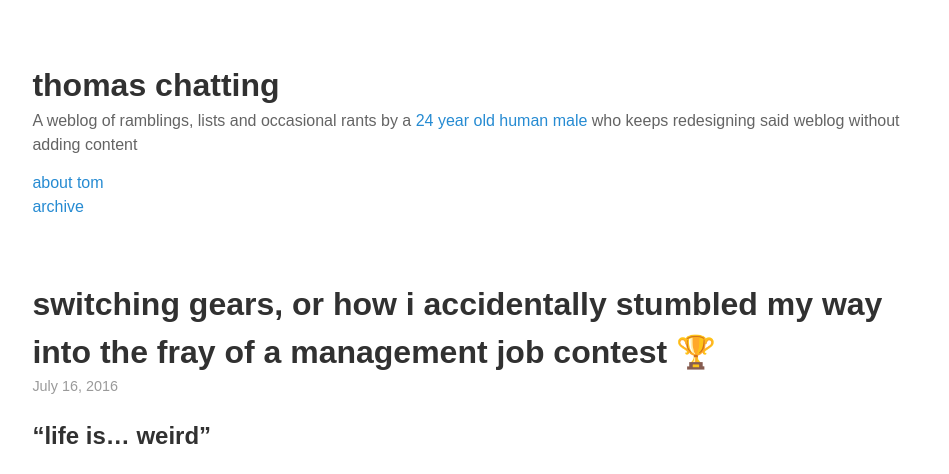
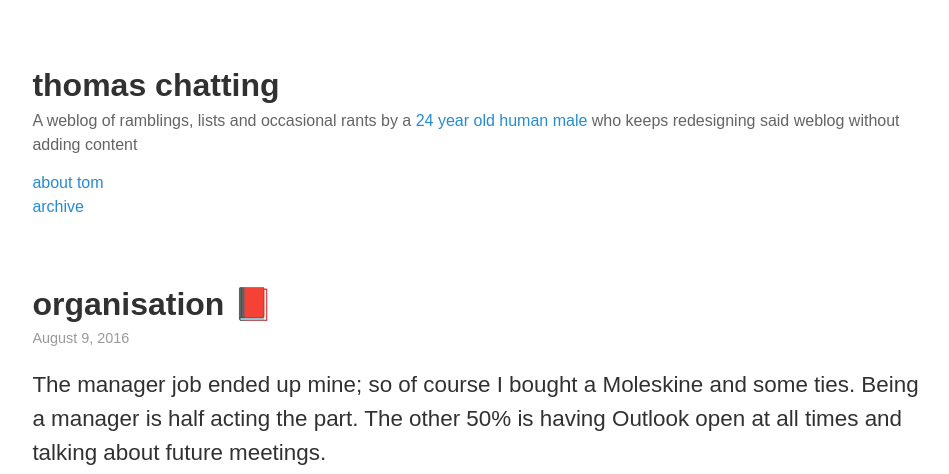
Before and after one commit to tomchatting/tomchatting.github.io, a Jekyll site: the page built from index.html, in a window 1280 px wide. Shown: the top 474 px of the page, without its empty margins (90-1039 px from the left). Built offline with Jekyll 4.4.1, drawn with Linux system fonts in a browser that asks for light colours; the list of posts is cut into pages by our own code; some of the changed text lies outside the part shown; grey boxes are pictures that could not be loaded.

Commit message:
Unfinished article

```diff
--- /dev/null
+++ b/_posts/2016-08-09-organisation.markdown
@@ -0,0 +1,18 @@
+---
+layout: post
+title: "organisation 📕"
+headline: "The manager job ended up mine; so of course I bought a Moleskine and some ties. Being a manager is half acting the part. The other 50% is having Outlook open at all times and talking about future meetings."
+category: ramble
+---
+
+<iframe width="740" height="416" src="//www.youtube.com/embed/PT2_F-1esPk" frameborder="0" allowfullscreen="0"> </iframe>
+
+So yeah, I got the job.
+
+## deep end 🌊
+
+After a full week managing I think I can safely say I will never think I know everything in a job role ever again. All internal (*and external*) panicking aside, I bought myself a Moleskine diary and a journal, in a thinly veiled attempt to look organised.
+
+## day planning
+
+I take around twenty minutes per day laying out how I would like my day to go. This is done by writing down every task I can think of in any order. I then mark important tasks with a \*, tasks that **need** doing with a !, tasks that require research with a 🔎 and tasks that can be delegated with →. As the day progresses I can mark tasks started with a ⚫️ and tick off completed items.
--- a/css/main.css
+++ b/css/main.css
@@ -21,13 +21,14 @@ h1.hero { height: 200px; position: relative; }
 a.hero { background: #2C3E50; display:block; width: 100%; opacity: 0.9; color: #fff; position: absolute; bottom: 0; left: 0;}
 
 article h1:first-child { margin: 0; padding-top: 20px; }
-article h1 a { color: #313131; }
+article h1 a, article h1 a:visited { color: #313131; }
 article cite { background-color: #FFFF00; }
 article blockquote { position: relative; font-style: italic; color: #9a9a9a; }
 article blockquote::before { content: ">"; position: absolute; left: -20px; }
 article { padding-bottom: 40px; }
 article h1.article-title { margin: 0.67em 0 0; }
 article pre { width: 100%; overflow-x: auto; margin: 0; }
+article .headline { font-weight: normal; font-size: 1.4em; }
 
 .related-posts { list-style: none; margin: 0; padding: 0; }
 .related-posts li { padding: 0; margin: 0; }
```
